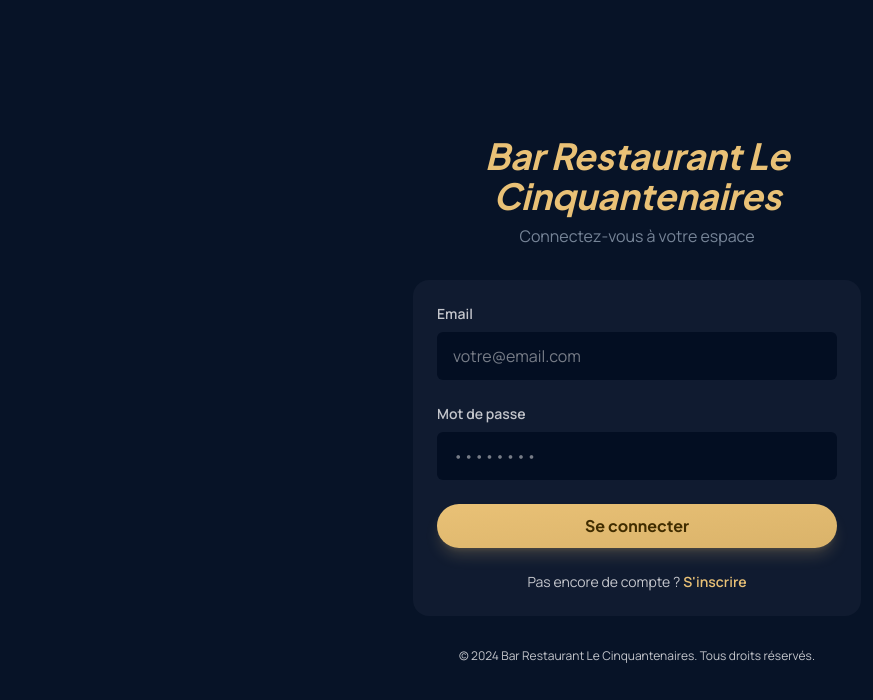
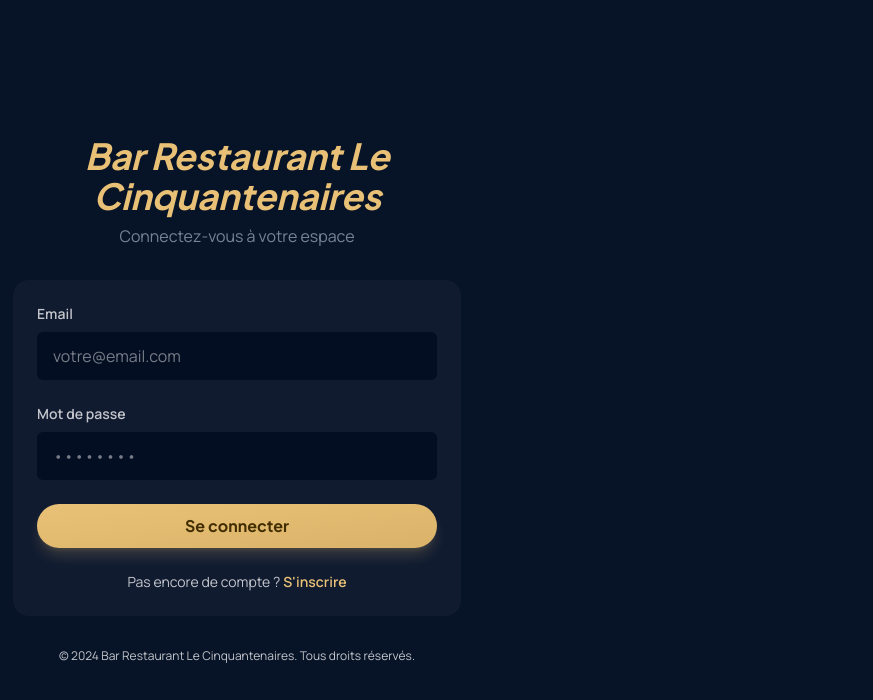
Before and after one commit to thamas06/brrcinquantenaires, a React (Vite) app: page /#/login in a window 1280 px wide. Shown: the top 700 px of the page, without its empty margins (3-876 px from the left). Built offline with nearby package versions, Linux system fonts and the light colour scheme.

Commit message:
correction assibar

```diff
--- a/src/App.jsx
+++ b/src/App.jsx
@@ -105,11 +105,11 @@ export default function App() {
   }
 
   return (
-    <div className="min-h-screen bg-surface text-on-background">
+    <div className="min-h-screen bg-surface text-on-background md:flex">
 
-      {/* Navigation Drawer - Desktop (masqué sur pages auth) */}
+      {/* Navigation Drawer - Desktop static */}
       {isAuthed && !isAuthPage && (
-        <aside className="nav-drawer">
+        <aside className="nav-drawer sticky top-0 self-start">
           <div className="flex flex-col px-4 mb-8">
             <span className="text-xl font-bold tracking-tight text-secondary font-headline italic mb-6">
               Bar Restaurant Le Cinquantenaires
@@ -163,7 +163,7 @@ export default function App() {
       )}
 
       {/* Main Content */}
-      <main className={`${isAuthed && !isAuthPage ? 'md:ml-72' : ''} min-h-screen flex flex-col`}>
+      <main className={`${isAuthed && !isAuthPage ? 'flex-1 min-w-0' : ''} min-h-screen flex flex-col`}>
 
         {/* Top App Bar */}
         {isAuthed && !isAuthPage && (
--- a/src/styles.css
+++ b/src/styles.css
@@ -108,7 +108,7 @@
 
   /* ── NAV DRAWER desktop ──────────────────────────────────── */
   .nav-drawer {
-    @apply fixed left-0 top-0 h-screen w-72 bg-surface-container/80 backdrop-blur-xl rounded-r-3xl shadow-floating flex-col p-4 z-50 hidden md:flex;
+    @apply left-0 top-0 h-screen w-72 bg-surface-container/80 backdrop-blur-xl rounded-r-3xl shadow-floating flex-col p-4 z-50 hidden md:flex;
   }
 
   .nav-item {
```
Also changed, not shown: 5 other files (tests, documents, lock files or other folders).
